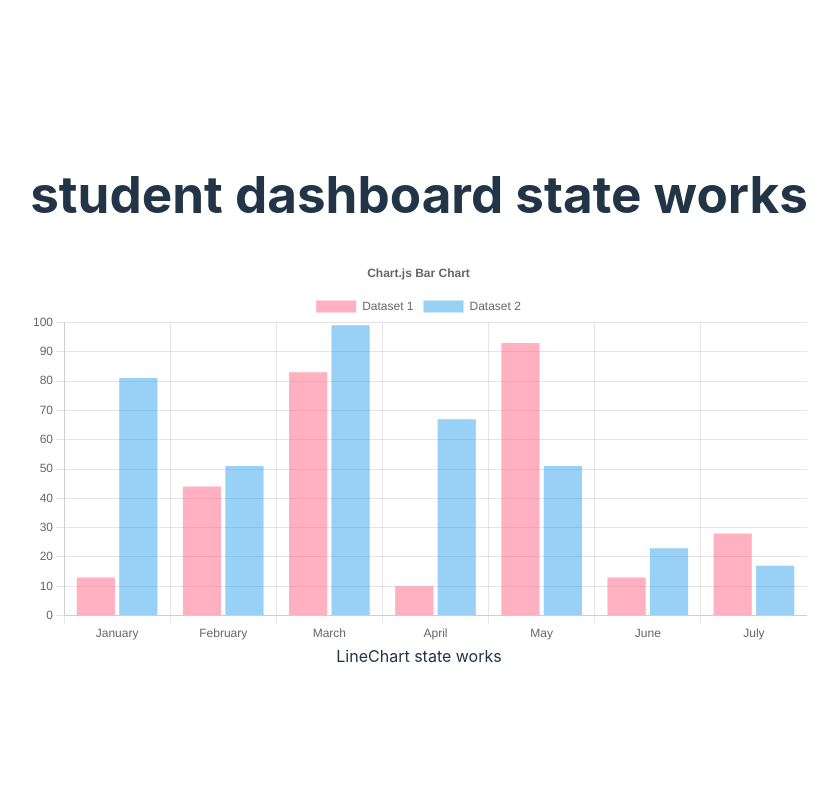
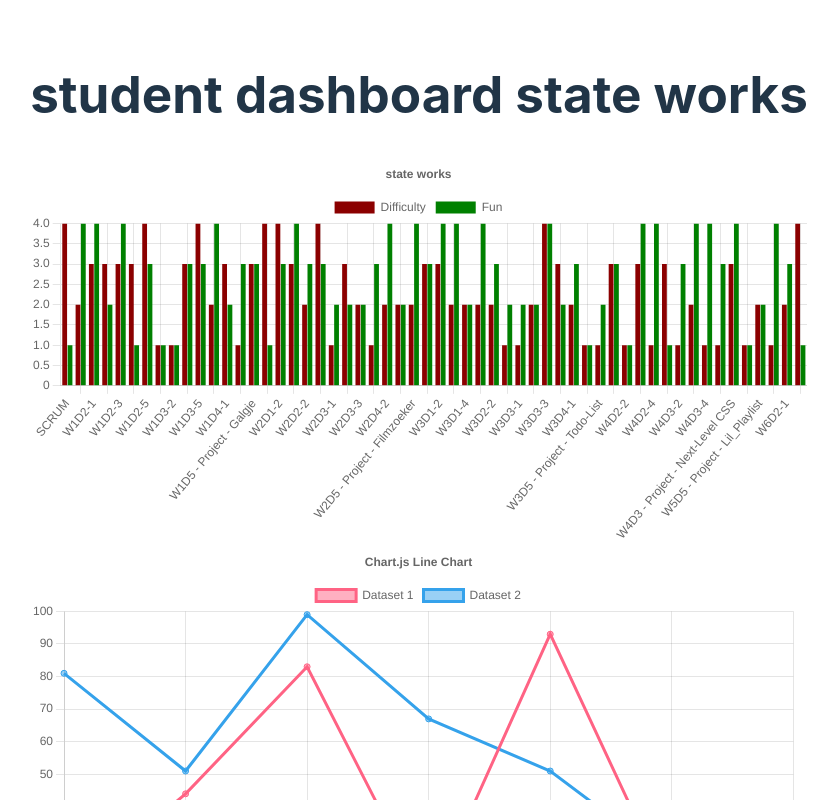
Before and after one commit to Sander-317/sander_van_meerveld-StudentDashBoard, a React (Vite) app: page / in a window 1280 px wide. Shown: the top 800 px of the page, without its empty margins (221-1059 px from the left). Built offline with nearby package versions, Linux system fonts and the light colour scheme.

Commit message:
added line chart whit test data and refactored the bar chart

```diff
--- a/src/Container.jsx
+++ b/src/Container.jsx
@@ -1,6 +1,7 @@
 import React, { Component } from "react";
 import App from "./App";
 import { testData } from "./assets/testdata";
+import data from "./assets/data";
 
 export default class Container extends Component {
   constructor() {
@@ -8,6 +9,7 @@ export default class Container extends Component {
     this.state = {
       test: "state works",
       testData: testData,
+      singleStudentData: data.filter((student) => student.name === "Sandra"),
     };
   }
 
--- a/src/components/BarChart.jsx
+++ b/src/components/BarChart.jsx
@@ -9,6 +9,7 @@ import {
   Legend,
 } from "chart.js";
 import { Bar } from "react-chartjs-2";
+import data from "../assets/data";
 
 ChartJS.register(
   CategoryScale,
@@ -19,6 +20,44 @@ ChartJS.register(
   Legend
 );
 
+// const singleStudentData = data.filter((student) => student.name === "Sandra");
+// console.log(singleStudentData);
+
+// const options = {
+//   responsive: true,
+//   plugins: {
+//     legend: {
+//       position: "top",
+//     },
+//     title: {
+//       display: true,
+//       text: "Chart.js Bar Chart",
+//     },
+//   },
+// };
+
+// const labels = singleStudentData.map((student) => student.assignment);
+// console.log("labels", labels);
+
+// const chartData = {
+//   labels,
+//   datasets: [
+//     {
+//       label: "Difficulty",
+//       data: singleStudentData.map((student) => student.difficulty),
+//       // labels.map(() => Math.floor(Math.random() * 100)),
+//       backgroundColor: "darkred",
+//     },
+//     {
+//       label: "Fun",
+//       data: singleStudentData.map((student) => student.fun),
+//       // labels.map(() => Math.floor(Math.random() * 100)),
+//       backgroundColor: "green",
+//     },
+//   ],
+// };
+
+export default function BarChart({ state }) {
   const options = {
     responsive: true,
     plugins: {
@@ -27,31 +66,38 @@ const options = {
       },
       title: {
         display: true,
-      text: "Chart.js Bar Chart",
+        text: state.test,
       },
     },
   };
 
-const labels = ["January", "February", "March", "April", "May", "June", "July"];
+  const labels = state.singleStudentData.map((student) => student.assignment);
 
   const chartData = {
     labels,
     datasets: [
       {
-      label: "Dataset 1",
-      data: labels.map(() => Math.floor(Math.random() * 100)),
-      backgroundColor: "rgba(255, 99, 132, 0.5)",
+        label: "Difficulty",
+        data: state.singleStudentData.map((student) => student.difficulty),
+        // labels.map(() => Math.floor(Math.random() * 100)),
+        backgroundColor: "darkred",
       },
       {
-      label: "Dataset 2",
-      data: labels.map(() => Math.floor(Math.random() * 100)),
-      backgroundColor: "rgba(53, 162, 235, 0.5)",
+        label: "Fun",
+        data: state.singleStudentData.map((student) => student.fun),
+        // labels.map(() => Math.floor(Math.random() * 100)),
+        backgroundColor: "green",
       },
     ],
   };
-
-export default function BarChart({ state }) {
   return <Bar options={options} data={chartData} />;
+  // (
+  //   <div>
+  //     {state.singleStudentData.map((student) => (
+  //       <div>{student.assignment}</div>
+  //     ))}
+  //   </div>
+  // );
 
   // <div>BarChart {state.test}</div>;
 }
--- a/src/components/LineChart.jsx
+++ b/src/components/LineChart.jsx
@@ -1,5 +1,60 @@
 import React from "react";
+import {
+  Chart as ChartJS,
+  CategoryScale,
+  LinearScale,
+  PointElement,
+  LineElement,
+  Title,
+  Tooltip,
+  Legend,
+} from "chart.js";
+import { Line } from "react-chartjs-2";
+
+ChartJS.register(
+  CategoryScale,
+  LinearScale,
+  PointElement,
+  LineElement,
+  Title,
+  Tooltip,
+  Legend
+);
+const options = {
+  responsive: true,
+  plugins: {
+    legend: {
+      position: "top",
+    },
+    title: {
+      display: true,
+      text: "Chart.js Line Chart",
+    },
+  },
+};
+
+const labels = ["January", "February", "March", "April", "May", "June", "July"];
+
+const data = {
+  labels,
+  datasets: [
+    {
+      label: "Dataset 1",
+      data: labels.map(() => Math.floor(Math.random() * 100)),
+      borderColor: "rgb(255, 99, 132)",
+      backgroundColor: "rgba(255, 99, 132, 0.5)",
+    },
+    {
+      label: "Dataset 2",
+      data: labels.map(() => Math.floor(Math.random() * 100)),
+      borderColor: "rgb(53, 162, 235)",
+      backgroundColor: "rgba(53, 162, 235, 0.5)",
+    },
+  ],
+};
 
 export default function LineChart({ state }) {
-  return <div>LineChart {state.test}</div>;
+  return <Line options={options} data={data} />;
+
+  // <div>LineChart {state.test}</div>;
 }
```
Lines whose indentation alone changed are shown as unchanged.
